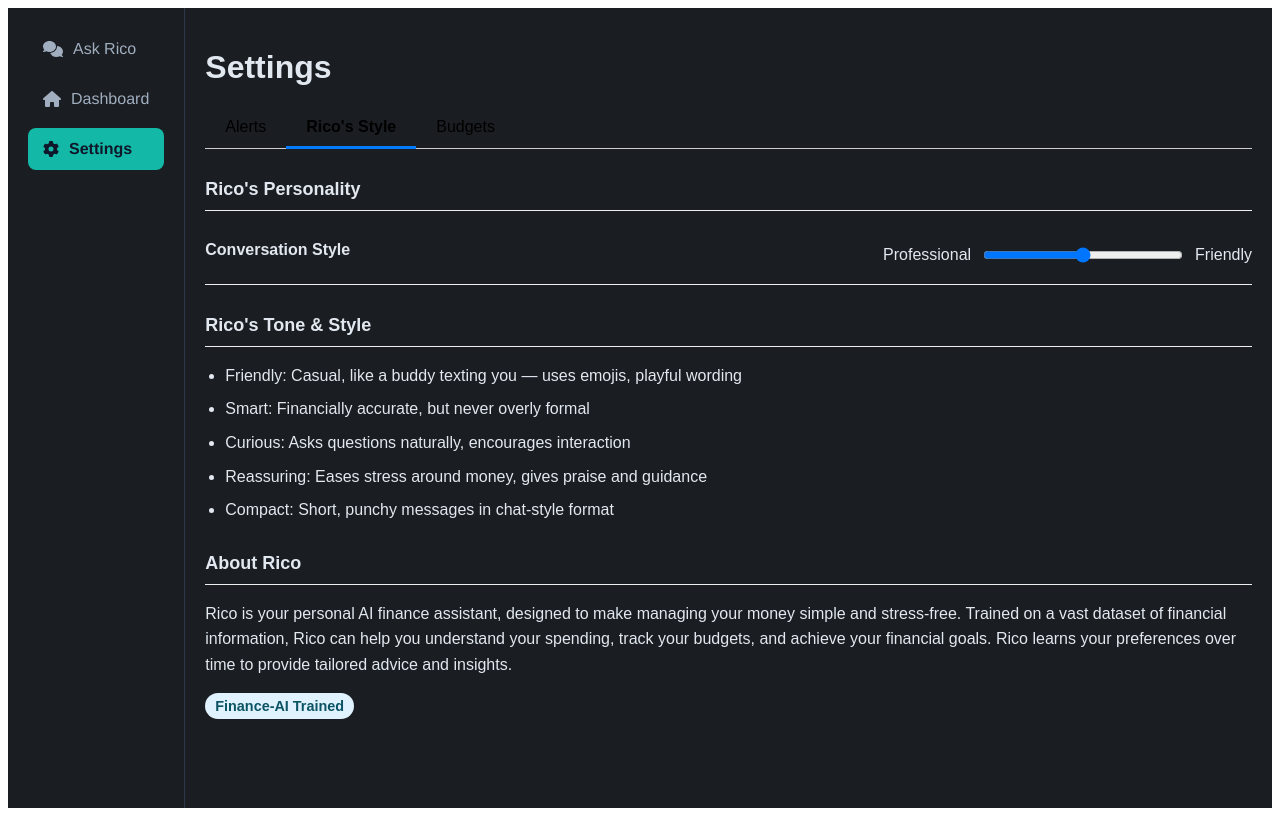
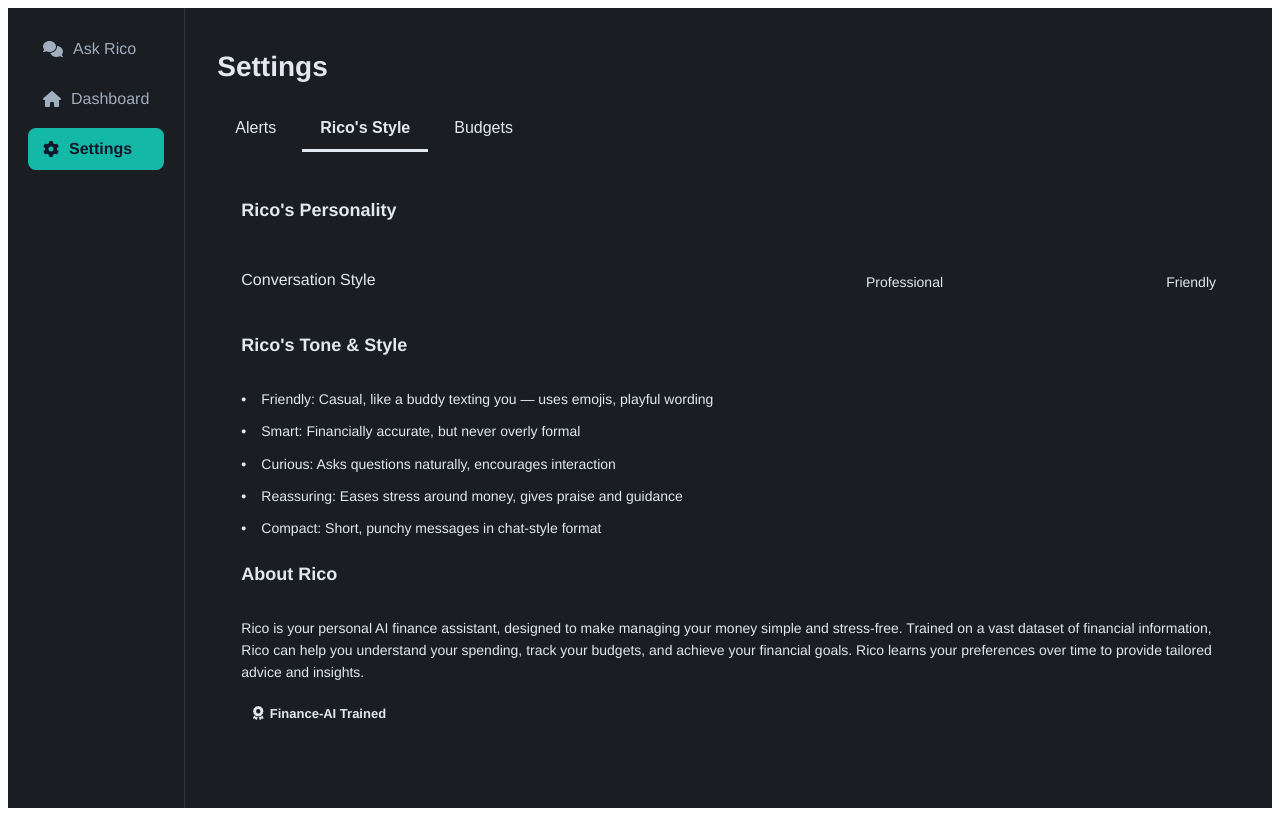
Before and after one commit to whyteaz/rico-frontend, a Vue app in the folder ai-financial-app/frontend/: page /settings in a window 1280 px wide. Both pictures are taken after a click on the button "Rico's Style". Built offline with nearby package versions, Linux system fonts and the light colour scheme.

Commit message:
Update SettingsView.vue

```diff
--- a/ai-financial-app/frontend/src/views/SettingsView.vue
+++ b/ai-financial-app/frontend/src/views/SettingsView.vue
@@ -58,7 +58,9 @@
         <h2>About Rico</h2>
         <div class="about-rico">
           <p>Rico is your personal AI finance assistant, designed to make managing your money simple and stress-free. Trained on a vast dataset of financial information, Rico can help you understand your spending, track your budgets, and achieve your financial goals. Rico learns your preferences over time to provide tailored advice and insights.</p>
-          <span class="finance-ai-badge">Finance-AI Trained</span>
+          <span class="finance-ai-badge">
+            <font-awesome-icon :icon="['fas', 'award']" /> Finance-AI Trained
+          </span>
         </div>
       </div>
 
@@ -94,131 +96,135 @@
 
 <script setup>
 import { ref } from 'vue';
+import { library } from '@fortawesome/fontawesome-svg-core';
+import { faAward } from '@fortawesome/free-solid-svg-icons';
+import { FontAwesomeIcon } from '@fortawesome/vue-fontawesome';
+
+library.add(faAward);
 
 const activeTab = ref('alerts'); // 'alerts', 'style', 'budgets'
-const emailNotifications = ref(false); // Initial state for the toggle
-const inAppNotifications = ref(false); // Initial state for the toggle
+const emailNotifications = ref(true); // Initial state based on screenshot (Alerts tab, Email toggle is on)
+const inAppNotifications = ref(false); // Initial state based on screenshot (Alerts tab, In-App toggle is off)
 const budgetWarningThreshold = ref(80); // Initial value for budget warning
 const budgetCriticalThreshold = ref(95); // Initial value for budget critical
 </script>
 
 <style scoped>
-/* Basic styling for tabs and content */
+:root {
+  --app-bg: #161B22; /* GitHub dark dim default */
+  --container-bg: #0D1117; /* GitHub dark dim darker */
+  --card-bg: #22272E; /* Slightly lighter for cards */
+  --text-primary: #C9D1D9; /* GitHub text primary */
+  --text-secondary: #8B949E; /* GitHub text secondary */
+  --accent-teal: #39D3BB; /* Teal accent */
+  --accent-blue: #58A6FF; /* Blue accent (GitHub primary button) */
+  --border-color: #30363D; /* GitHub border color */
+  --input-bg: #0D1117; /* GitHub input background */
+  --input-border: #30363D;
+  --slider-track-bg: #30363D;
+  --toggle-inactive-bg: #30363D;
+  --toggle-handle-bg: #C9D1D9;
+  --button-text-color: #FFFFFF;
+  --font-family: -apple-system, BlinkMacSystemFont, "Segoe UI", Helvetica, Arial, sans-serif, "Apple Color Emoji", "Segoe UI Emoji";
+}
+
 .settings-view {
-  padding: 20px;
-  font-family: sans-serif; /* Basic font */
+  background-color: var(--app-bg);
+  color: var(--text-primary);
+  font-family: var(--font-family);
+  padding: 24px 32px;
+  min-height: 100vh;
+}
+
+.settings-view h1 {
+  font-size: 28px;
+  font-weight: 600;
+  margin-bottom: 24px;
+  color: var(--text-primary);
 }
 
 .tabs {
   display: flex;
-  margin-bottom: 20px;
-  border-bottom: 1px solid #ccc;
+  margin-bottom: 24px;
+  border-bottom: 1px solid var(--border-color);
 }
 
 .tabs button {
-  padding: 10px 20px;
+  padding: 12px 18px;
   cursor: pointer;
   border: none;
   background-color: transparent;
+  color: var(--text-secondary);
   font-size: 16px;
-  border-bottom: 3px solid transparent; /* For active indicator */
-  margin-bottom: -1px; /* Align with parent border */
+  font-weight: 500;
+  border-bottom: 3px solid transparent;
+  margin-right: 8px;
+  transition: color 0.2s ease, border-bottom-color 0.2s ease;
 }
 
 .tabs button.active {
-  border-bottom-color: #007bff; /* Example active color */
-  font-weight: bold;
+  color: var(--accent-teal);
+  border-bottom-color: var(--accent-teal);
+  font-weight: 600;
 }
 
 .tabs button:not(.active):hover {
-  background-color: #f0f0f0;
+  color: var(--text-primary);
+}
+
+.tab-content {
+  background-color: var(--container-bg);
+  padding: 24px;
+  border-radius: 8px;
+  /* box-shadow: 0 4px 12px rgba(0,0,0,0.1); */
 }
 
 .tab-content h2 {
+  font-size: 20px;
+  font-weight: 600;
+  color: var(--text-primary);
   margin-top: 0;
-  font-size: 20px;
   margin-bottom: 20px;
+  padding-bottom: 12px;
+  border-bottom: 1px solid var(--border-color);
 }
 
-.setting-item { /* Generalize for all tabs */
+.setting-item {
   display: flex;
   justify-content: space-between;
   align-items: center;
-  padding: 15px 0;
-  border-bottom: 1px solid #eee;
+  padding: 18px 0;
+  border-bottom: 1px solid var(--border-color);
 }
 
 .setting-item:last-child {
   border-bottom: none;
 }
 
-.setting-item .setting-title {
-  font-weight: bold;
-  margin: 0 0 5px 0;
+.setting-item div:first-child { /* Text content container */
+  margin-right: 16px;
 }
 
-.setting-item .setting-description {
-  font-size: 0.9em;
-  color: #555;
-  margin: 0;
+.setting-title {
+  font-size: 16px;
+  font-weight: 500;
+  color: var(--text-primary);
+  margin: 0 0 4px 0;
 }
 
-.style-tab h2 {
-  margin-top: 30px; /* Add some space above new section titles */
-  margin-bottom: 15px;
-  font-size: 18px;
-  border-bottom: 1px solid #eee;
-  padding-bottom: 10px;
+.setting-description {
+  font-size: 14px;
+  color: var(--text-secondary);
+  margin: 0;
+  line-height: 1.4;
 }
 
-.style-tab .setting-item .setting-title {
-  margin-bottom: 10px; /* More space for the slider section title */
-}
-
-.slider-container {
-  display: flex;
-  align-items: center;
-  gap: 10px;
-}
-
-.style-slider {
-  width: 200px; /* Adjust as needed */
-  cursor: pointer;
-}
-
-.tone-style-list {
-  list-style: disc;
-  padding-left: 20px;
-  margin-bottom: 20px;
-}
-
-.tone-style-list li {
-  margin-bottom: 8px;
-  line-height: 1.6;
-}
-
-.about-rico p {
-  line-height: 1.6;
-  margin-bottom: 15px;
-}
-
-.finance-ai-badge {
-  display: inline-block;
-  background-color: #e0f2fe; /* Light blue background */
-  color: #0c5464; /* Dark blue text */
-  padding: 5px 10px;
-  border-radius: 15px; /* Pill shape */
-  font-size: 0.9em;
-  font-weight: bold;
-}
-
-
-/* Basic Toggle Switch CSS */
+/* Toggle Switch Styles */
 .switch {
   position: relative;
   display: inline-block;
-  width: 60px;
-  height: 34px;
+  width: 50px; /* Slightly smaller */
+  height: 28px; /* Slightly smaller */
 }
 
 .switch input {
@@ -234,66 +240,174 @@ const budgetCriticalThreshold = ref(95); // Initial value for budget critical
   left: 0;
   right: 0;
   bottom: 0;
-  background-color: #ccc;
-  transition: .4s;
+  background-color: var(--toggle-inactive-bg);
+  transition: .3s;
+  border-radius: 28px;
 }
 
 .slider:before {
   position: absolute;
   content: "";
-  height: 26px;
-  width: 26px;
+  height: 20px; /* Smaller handle */
+  width: 20px;  /* Smaller handle */
   left: 4px;
   bottom: 4px;
-  background-color: white;
-  transition: .4s;
+  background-color: var(--toggle-handle-bg);
+  transition: .3s;
+  border-radius: 50%;
 }
 
 input:checked + .slider {
-  background-color: #2196F3; /* Example toggle active color */
+  background-color: var(--accent-teal);
 }
 
 input:focus + .slider {
-  box-shadow: 0 0 1px #2196F3;
+  box-shadow: 0 0 0 2px var(--app-bg), 0 0 0 4px var(--accent-teal); /* Focus ring */
 }
 
 input:checked + .slider:before {
-  transform: translateX(26px);
+  transform: translateX(22px); /* Adjusted for smaller size */
 }
 
-.slider.round {
-  border-radius: 34px;
+/* Style Tab Specifics */
+.style-tab h2 { /* Sub-headings in style tab */
+  font-size: 18px;
+  margin-top: 24px; /* Space between sections */
+}
+.style-tab h2:first-of-type {
+    margin-top: 0;
 }
 
-.slider.round:before {
-  border-radius: 50%;
+
+.slider-container {
+  display: flex;
+  align-items: center;
+  gap: 12px;
+  width: 100%;
+  max-width: 350px; /* Limit width */
+}
+.slider-container span {
+  font-size: 14px;
+  color: var(--text-secondary);
 }
 
+.style-slider { /* Custom styling for range input */
+  -webkit-appearance: none;
+  appearance: none;
+  width: 100%; /* Fill container */
+  height: 8px;
+  background: var(--slider-track-bg);
+  border-radius: 8px;
+  outline: none;
+  cursor: pointer;
+}
+
+.style-slider::-webkit-slider-thumb {
+  -webkit-appearance: none;
+  appearance: none;
+  width: 20px;
+  height: 20px;
+  background: var(--accent-teal);
+  border-radius: 50%;
+  cursor: pointer;
+  border: 3px solid var(--container-bg); /* Creates a 'border' effect against the track */
+}
+
+.style-slider::-moz-range-thumb {
+  width: 20px;
+  height: 20px;
+  background: var(--accent-teal);
+  border-radius: 50%;
+  cursor: pointer;
+  border: 3px solid var(--container-bg);
+}
+
+/* This is a trick to color the left side of the slider track.
+   It requires the v-model to be bound and updated.
+   For now, this is a visual placeholder.
+   A more robust solution would involve a custom component or JS. */
+/* input[type="range"] {
+  background: linear-gradient(to right, var(--accent-teal) 0%, var(--accent-teal) 50%, var(--slider-track-bg) 50%, var(--slider-track-bg) 100%);
+} */
+
+
+.tone-style-list {
+  list-style: none;
+  padding-left: 0;
+  margin-bottom: 20px;
+}
+
+.tone-style-list li {
+  margin-bottom: 10px;
+  line-height: 1.6;
+  font-size: 14px;
+  color: var(--text-secondary);
+  padding-left: 20px;
+  position: relative;
+}
+.tone-style-list li::before {
+  content: "•";
+  color: var(--accent-teal);
+  font-weight: bold;
+  display: inline-block;
+  position: absolute;
+  left: 0;
+  top: 0;
+}
+
+
+.about-rico p {
+  line-height: 1.6;
+  font-size: 14px;
+  color: var(--text-secondary);
+  margin-bottom: 16px;
+}
+
+.finance-ai-badge {
+  display: inline-flex; /* Use flex for icon alignment */
+  align-items: center;
+  gap: 6px; /* Space between icon and text */
+  background-color: var(--accent-teal);
+  color: var(--container-bg); /* Dark text on light badge */
+  padding: 6px 12px;
+  border-radius: 16px;
+  font-size: 13px;
+  font-weight: 600;
+}
+.finance-ai-badge .svg-inline--fa {
+  font-size: 14px;
+}
+
+
 /* Budgets Tab Specific Styles */
-.budgets-tab h2 {
-  margin-top: 0; /* Already handled by .tab-content h2 */
-  margin-bottom: 20px;
-  font-size: 18px; /* Consistent with other sub-section titles like in style-tab */
-  border-bottom: 1px solid #eee;
-  padding-bottom: 10px;
+.budgets-tab .setting-item {
+  align-items: flex-start; /* Align items to top for multi-line descriptions */
 }
+.budgets-tab .setting-item > div:first-child {
+  flex-grow: 1;
+}
+
 
 .input-with-symbol {
   display: flex;
   align-items: center;
-  border: 1px solid #ccc;
-  border-radius: 4px;
-  padding: 0 10px;
+  background-color: var(--input-bg);
+  border: 1px solid var(--input-border);
+  border-radius: 6px;
+  padding: 0 12px;
+  height: 40px;
 }
 
 .input-with-symbol input[type="number"] {
+  background-color: transparent;
   border: none;
   outline: none;
-  padding: 8px 5px;
-  width: 60px; /* Adjust as needed */
+  color: var(--text-primary);
+  padding: 8px 0px 8px 5px;
+  width: 50px;
   text-align: right;
-  font-size: 16px;
-  -moz-appearance: textfield; /* Firefox */
+  font-size: 15px;
+  -moz-appearance: textfield;
 }
 
 .input-with-symbol input[type="number"]::-webkit-outer-spin-button,
@@ -303,32 +417,43 @@ input:checked + .slider:before {
 }
 
 .input-with-symbol span {
-  font-size: 16px;
-  color: #555;
-  padding-left: 5px;
+  font-size: 15px;
+  color: var(--text-secondary);
+  padding-left: 6px;
 }
+.input-with-symbol input[type="number"]:focus-within, .input-with-symbol:focus-within {
+  border-color: var(--accent-blue);
+  box-shadow: 0 0 0 2px var(--app-bg), 0 0 0 4px var(--accent-blue);
+}
+
 
 .actions-row {
   display: flex;
   justify-content: flex-end;
-  margin-top: 30px;
-  padding-top: 20px;
-  border-top: 1px solid #eee;
+  margin-top: 24px;
+  padding-top: 24px;
+  border-top: 1px solid var(--border-color);
 }
 
 .save-button {
-  background-color: #007bff;
-  color: white;
-  border: none;
+  background-color: var(--accent-blue);
+  color: var(--button-text-color);
+  border: 1px solid var(--accent-blue);
   padding: 10px 20px;
-  border-radius: 5px;
+  border-radius: 6px;
   cursor: pointer;
-  font-size: 16px;
-  transition: background-color 0.3s ease;
+  font-size: 15px;
+  font-weight: 500;
+  transition: background-color 0.2s ease, border-color 0.2s ease;
 }
 
 .save-button:hover {
-  background-color: #0056b3;
+  background-color: #4092EE; /* Slightly lighter blue for hover */
+  border-color: #4092EE;
+}
+.save-button:active {
+  background-color: #2F79D6; /* Slightly darker blue for active */
+  border-color: #2F79D6;
 }
 
 </style>
```
